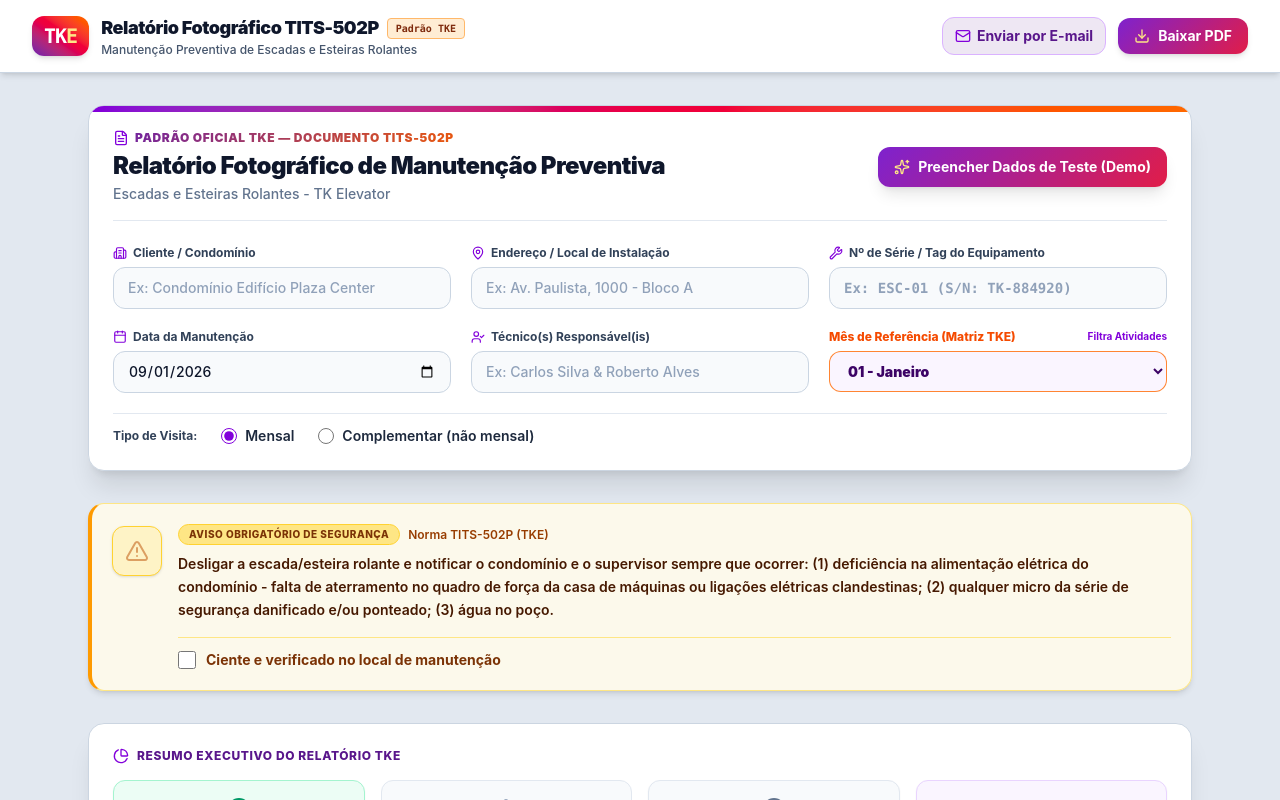
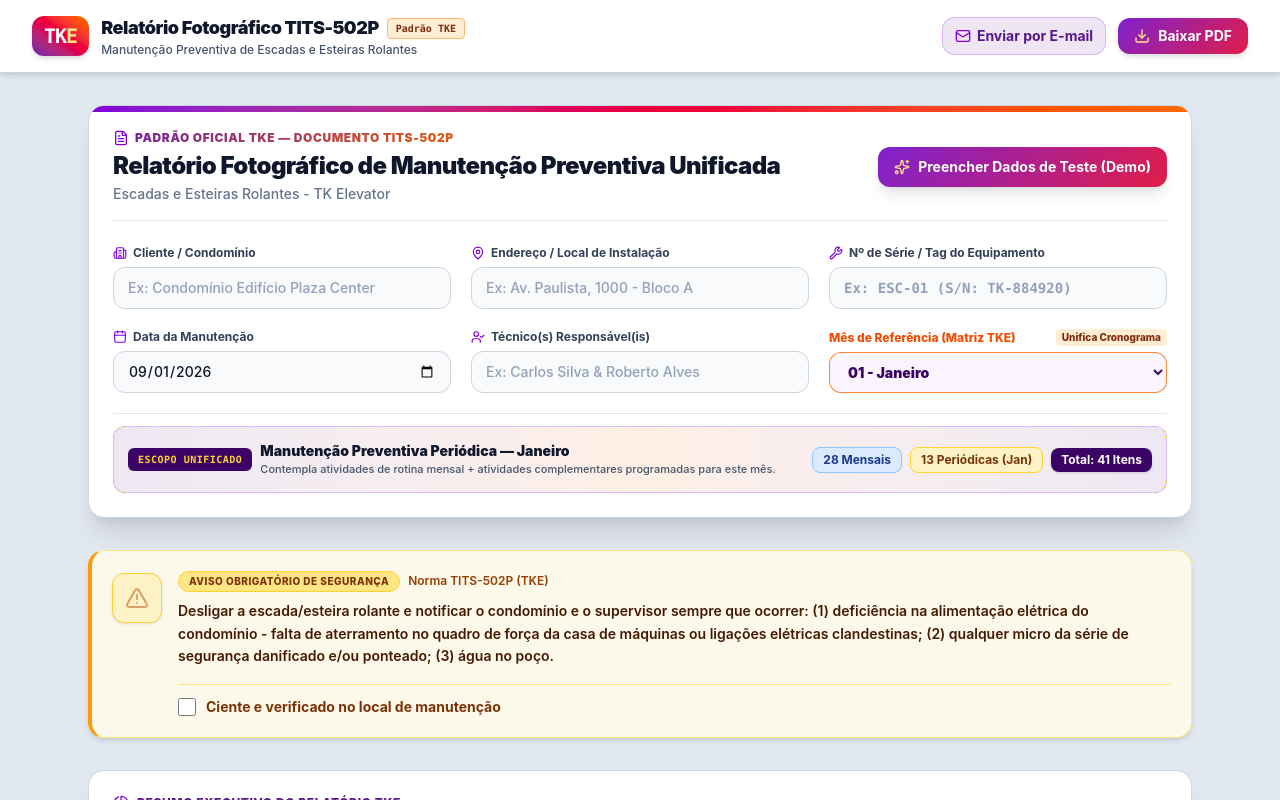
Before and after one commit to lucasrichieri/o.s-preventiva-escadas-rolantes, a React (Vite) app: page / in a window 1280 px wide. Shown: the top 800 px of the page. Built offline with nearby package versions, Linux system fonts and the light colour scheme.

Commit message:
feat: unify monthly and non-monthly periodic maintenance into single integrated monthly report (TITS-502P)

```diff
--- a/src/components/ActivityCard.jsx
+++ b/src/components/ActivityCard.jsx
@@ -65,9 +65,13 @@
               <span className="text-[10px] text-orange-600 uppercase font-extrabold tracking-wider">
                 {activity.subgroup}
               </span>
-              {!activity.isMonthly && (
-                <span className="text-[10px] bg-purple-100 text-purple-800 px-2 py-0.5 rounded border border-purple-300 font-bold">
-                  Complementar TKE
+              {activity.isMonthly ? (
+                <span className="text-[10px] bg-blue-100 text-blue-900 px-2 py-0.5 rounded border border-blue-200 font-extrabold">
+                  Rotina Mensal
+                </span>
+              ) : (
+                <span className="text-[10px] bg-amber-100 text-amber-900 px-2 py-0.5 rounded border border-amber-300 font-extrabold">
+                  Programada do Mês
                 </span>
               )}
             </div>
--- a/src/components/HeaderForm.jsx
+++ b/src/components/HeaderForm.jsx
@@ -1,11 +1,19 @@
 import React from 'react';
-import { MONTHS } from '../data/tits502pData';
-import { Building2, MapPin, Wrench, Calendar, UserCheck, Sparkles, FileText } from 'lucide-react';
+import { MONTHS, ACTIVITIES } from '../data/tits502pData';
+import { Building2, MapPin, Wrench, Calendar, UserCheck, Sparkles, FileText, CheckCircle2 } from 'lucide-react';
 
 export default function HeaderForm({ headerData, setHeaderData, onFillDemo }) {
   const handleChange = (field, value) => {
     setHeaderData(prev => ({ ...prev, [field]: value }));
   };
+
+  const selectedMonth = headerData.mesRef || 1;
+  const currentMonthObj = MONTHS.find(m => m.id === selectedMonth) || MONTHS[0];
+
+  // Cálculo automático de itens unificados para o mês
+  const monthlyCount = ACTIVITIES.filter(a => a.isMonthly).length;
+  const periodicCount = ACTIVITIES.filter(a => !a.isMonthly && a.months && a.months.includes(selectedMonth)).length;
+  const totalCount = monthlyCount + periodicCount;
 
   return (
     <div className="glass-card p-6 mb-8 rounded-2xl bg-white/95 border border-slate-200 shadow-xl backdrop-blur-md relative overflow-hidden">
@@ -21,7 +29,7 @@
             </span>
           </div>
           <h2 className="text-xl sm:text-2xl font-black text-slate-900 mt-1 tracking-tight">
-            Relatório Fotográfico de Manutenção Preventiva
+            Relatório Fotográfico de Manutenção Preventiva Unificada
           </h2>
           <p className="text-slate-500 text-xs sm:text-sm mt-0.5 font-medium">
             Escadas e Esteiras Rolantes - TK Elevator
@@ -117,7 +125,7 @@
         <div>
           <label className="block text-xs font-extrabold text-orange-600 mb-1.5 flex items-center justify-between">
             <span>Mês de Referência (Matriz TKE)</span>
-            <span className="text-[10px] text-purple-700 font-bold">Filtra Atividades</span>
+            <span className="text-[10px] bg-orange-100 text-orange-900 font-extrabold px-1.5 py-0.5 rounded">Unifica Cronograma</span>
           </label>
           <select
             value={headerData.mesRef}
@@ -132,31 +140,35 @@
           </select>
         </div>
 
-        {/* Tipo de Visita */}
-        <div className="md:col-span-2 lg:col-span-3 pt-3 border-t border-slate-200 flex flex-wrap items-center gap-6">
-          <span className="text-xs font-bold text-slate-700">Tipo de Visita:</span>
-          <label className="flex items-center gap-2 text-xs sm:text-sm text-slate-800 font-semibold cursor-pointer">
-            <input
-              type="radio"
-              name="tipoVisita"
-              value="Mensal"
-              checked={headerData.tipoVisita === 'Mensal'}
-              onChange={() => handleChange('tipoVisita', 'Mensal')}
-              className="accent-purple-700 w-4 h-4"
-            />
-            <span>Mensal</span>
-          </label>
-          <label className="flex items-center gap-2 text-xs sm:text-sm text-slate-800 font-semibold cursor-pointer">
-            <input
-              type="radio"
-              name="tipoVisita"
-              value="Complementar (não mensal)"
-              checked={headerData.tipoVisita === 'Complementar (não mensal)'}
-              onChange={() => handleChange('tipoVisita', 'Complementar (não mensal)')}
-              className="accent-purple-700 w-4 h-4"
-            />
-            <span>Complementar (não mensal)</span>
-          </label>
+        {/* Escopo Unificado da Visita */}
+        <div className="md:col-span-2 lg:col-span-3 pt-3 border-t border-slate-200">
+          <div className="bg-gradient-to-r from-purple-900/10 via-orange-500/10 to-purple-900/10 border border-purple-300/80 p-3.5 rounded-xl flex flex-col md:flex-row items-start md:items-center justify-between gap-3 shadow-xs">
+            <div className="flex items-center gap-2">
+              <span className="bg-purple-950 text-amber-300 font-mono font-black text-[10px] px-2.5 py-1 rounded-md tracking-wider">
+                ESCOPO UNIFICADO
+              </span>
+              <div>
+                <h4 className="text-xs sm:text-sm font-black text-slate-900">
+                  Manutenção Preventiva Periódica — {currentMonthObj.name}
+                </h4>
+                <p className="text-[11px] text-slate-600 font-medium">
+                  Contempla atividades de rotina mensal + atividades complementares programadas para este mês.
+                </p>
+              </div>
+            </div>
+
+            <div className="flex items-center gap-2 text-xs font-bold flex-wrap">
+              <span className="bg-blue-100 text-blue-900 px-2.5 py-1 rounded-lg border border-blue-300">
+                {monthlyCount} Mensais
+              </span>
+              <span className="bg-amber-100 text-amber-900 px-2.5 py-1 rounded-lg border border-amber-300">
+                {periodicCount} Periódicas ({currentMonthObj.short})
+              </span>
+              <span className="bg-purple-950 text-white px-2.5 py-1 rounded-lg shadow-sm">
+                Total: {totalCount} Itens
+              </span>
+            </div>
+          </div>
         </div>
       </div>
     </div>
--- a/src/components/PdfExportModal.jsx
+++ b/src/components/PdfExportModal.jsx
@@ -232,8 +232,8 @@
                 <span className="text-xs font-semibold text-slate-800">{headerData.tecnicos || '-'}</span>
               </div>
               <div>
-                <span className="text-[10px] text-purple-900 font-bold uppercase block">Tipo de Visita</span>
-                <span className="text-xs font-semibold text-slate-800">{headerData.tipoVisita}</span>
+                <span className="text-[10px] text-purple-900 font-bold uppercase block">Escopo da Manutenção</span>
+                <span className="text-xs font-bold text-slate-800">Preventiva Periódica Unificada ({mesObj.name})</span>
               </div>
               <div>
                 <span className="text-[10px] text-purple-900 font-bold uppercase block">Status de Segurança</span>
@@ -291,9 +291,18 @@
                           <div key={act.id} className="p-3 text-[11px] leading-tight">
                             <div className="flex justify-between items-start gap-2">
                               <div className="flex items-start gap-2">
-                                <span className="font-mono font-bold bg-purple-100 text-purple-900 px-1.5 py-0.5 rounded border border-purple-300 text-[10px]">
+                                <span className="font-mono font-bold bg-purple-100 text-purple-900 px-1.5 py-0.5 rounded border border-purple-300 text-[10px] shrink-0">
                                   {act.code}
                                 </span>
+                                {act.isMonthly ? (
+                                  <span className="text-[8px] bg-blue-50 text-blue-800 px-1 py-0.5 rounded border border-blue-200 font-bold uppercase shrink-0">
+                                    Mensal
+                                  </span>
+                                ) : (
+                                  <span className="text-[8px] bg-amber-50 text-amber-900 px-1 py-0.5 rounded border border-amber-300 font-bold uppercase shrink-0">
+                                    Periódica
+                                  </span>
+                                )}
                                 <div>
                                   <p className="font-semibold text-slate-900">{act.description}</p>
                                   {itemState.comment && (
```
